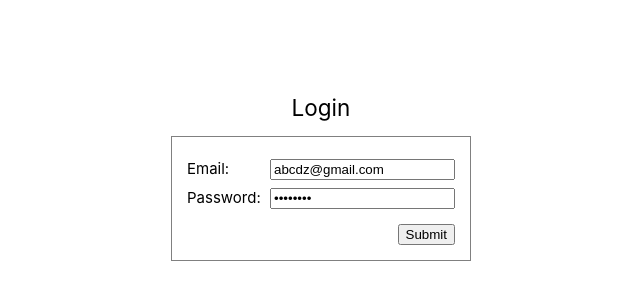
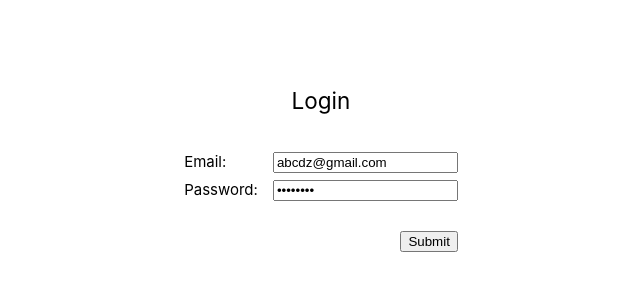
Before and after one commit to servernoj/ably-chat, a Vue app: page /login in a window 1280 px wide. Shown: the part 148-448 px from the top of the page, without its empty margins (319-959 px from the left). Built offline with nearby package versions, Linux system fonts and the light colour scheme.

Commit message:
polishing

```diff
--- a/src/views/Home.vue
+++ b/src/views/Home.vue
@@ -107,6 +107,7 @@ onUnmounted(
   async () => {
     await channel.value?.unsubscribe(EventMessage, onChatMessage)
     await channel.value?.detach()
+    realtime.value?.channels.release(ChannelName)
   }
 )
 onMounted(
@@ -122,6 +123,7 @@ onMounted(
       loader.hide()
       quibleTokens.value = null
       router.push({ name: 'Login' })
+      return
     }
     // initialize the realtime engine (ably)
     realtime.value = new Ably.Realtime.Promise({
--- a/src/views/Login.vue
+++ b/src/views/Login.vue
@@ -84,9 +84,7 @@ const submit = async () => {
     align-items: center;
   }
   .login-form {
-    width: 50%;
-    max-width: 300px;
-    border: 1px solid grey;
+    // border: 1px solid grey;
     padding: 1em;
     margin-top: 1em;
     .input-field {
@@ -94,6 +92,7 @@ const submit = async () => {
       display: flex;
       margin: 0.5em 0;
       justify-content: space-between;
+      gap: 1em;
       span {
         flex-basis: 100px;
       }
@@ -103,7 +102,7 @@ const submit = async () => {
     }
     .controls {
       width: 100%;
-      margin-top: 1em;
+      margin-top: 2em;
       display: flex;
       justify-content: flex-end;
     }
```
